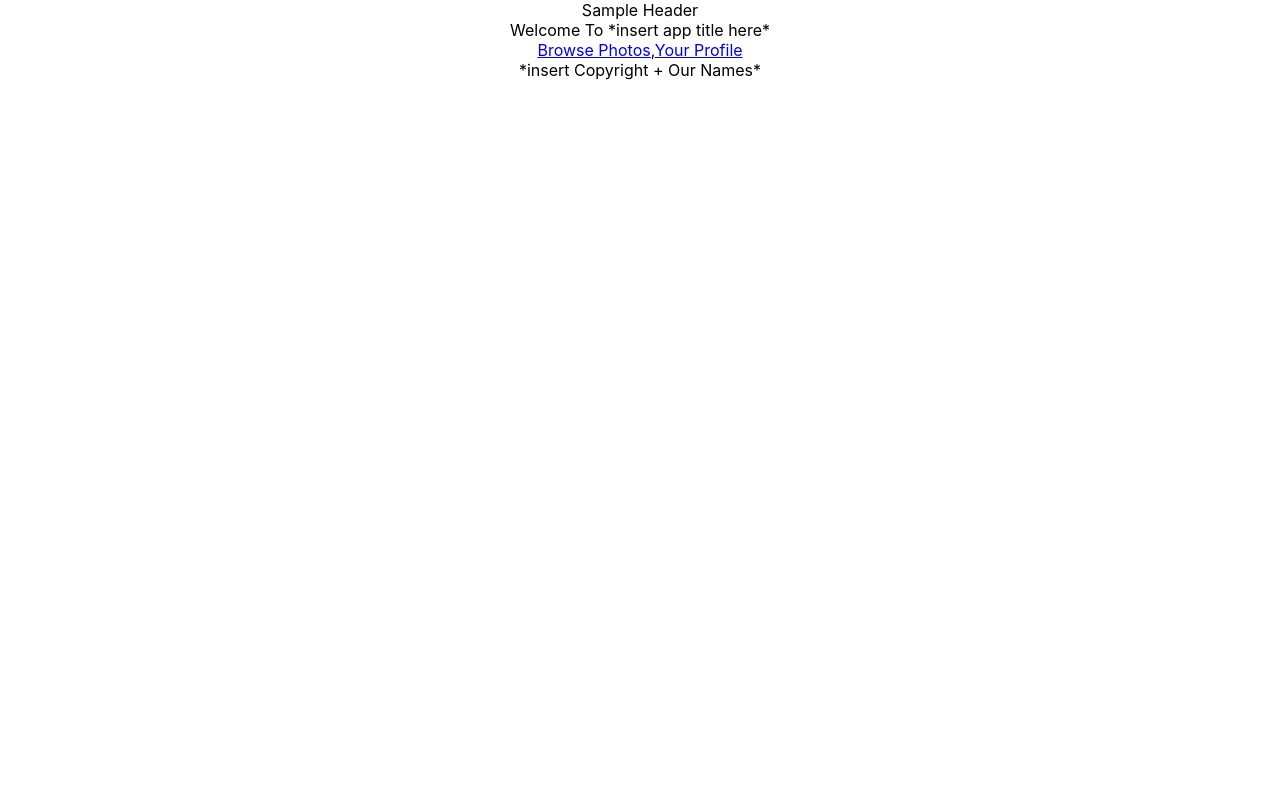
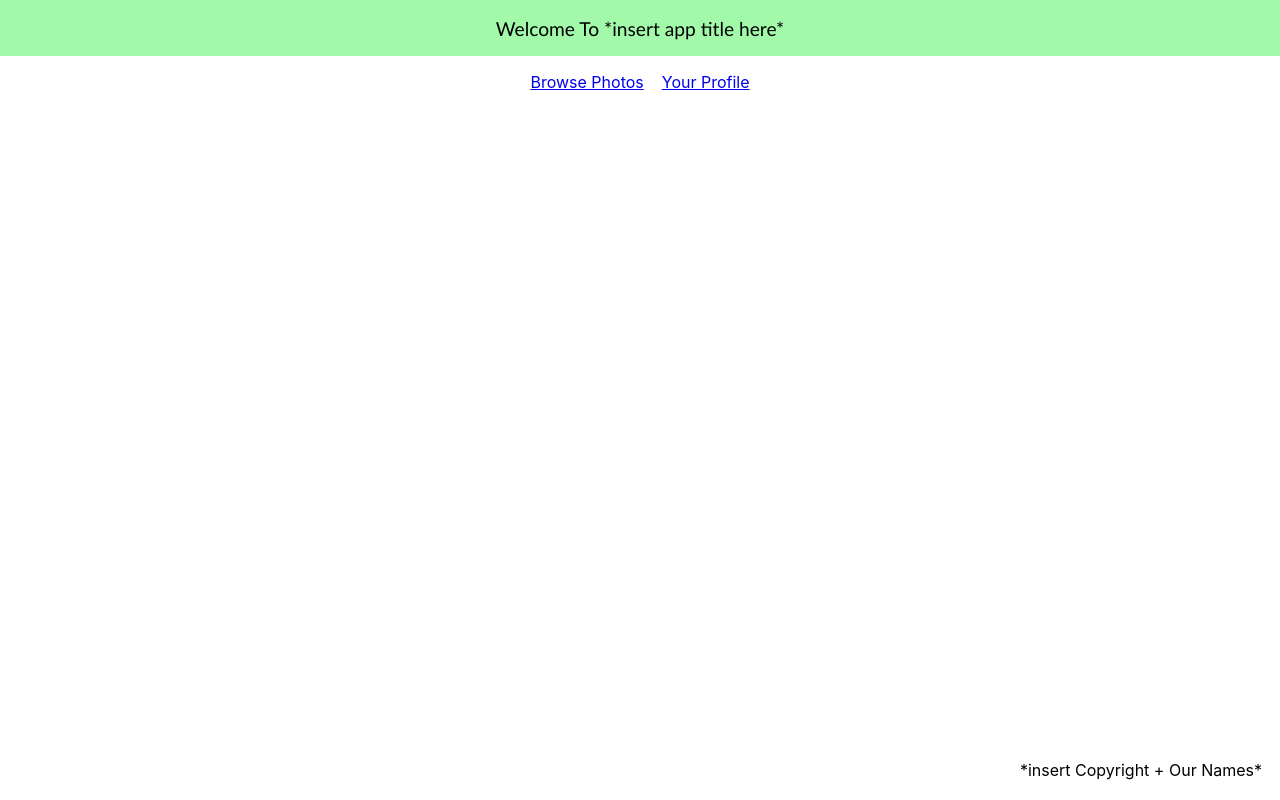
Before and after one commit to dpayba/PhotoPhinder, a React (Create React App) app in the folder cs35l-project-react-app/: page / in a window 1280 px wide. Built offline with nearby package versions, Linux system fonts and the light colour scheme.

Commit message:
App CSS Updates
Made a clean (imo) header for the app class. Lmk what you guys think. Also created a page-container for relavtive stuff while scrolling (like the footer).

```diff
--- a/cs35l-project-react-app/src/App.css
+++ b/cs35l-project-react-app/src/App.css
@@ -16,3 +16,34 @@
     width: 50%;
     margin: auto;
 }
+
+.App-header
+{
+  text-align: center;
+  align-items: center;
+  justify-content: center;
+  flex-direction: column;
+  font-family:'Gill Sans', 'Gill Sans MT', Calibri, 'Trebuchet MS', sans-serif;
+  font-size: larger;
+  color: black;
+  background-color: rgba(99, 245, 111, 0.589);
+  display: flex;
+  min-height: 7vh;
+}
+
+/* I thought this was a nice header layout. Tell me what you guys think. --Rowan */
+
+.page-container
+{
+  position: relative;
+  min-height: 100vh;
+}
+
+.App-footer
+{
+  text-align: right;
+  position: absolute;
+  bottom: 0;
+  width: 100%;
+  height: 2.5rem;
+}
--- a/cs35l-project-react-app/src/App.js
+++ b/cs35l-project-react-app/src/App.js
@@ -5,10 +5,11 @@ import Routes from './routes';
 const App = () => {
     return (
         <div className="App">
-            <header className="App-header">Sample Header</header>
             <Routes />
         </div>
     );
 };
 
 export default App;
+
+//each page should have its own header
--- a/cs35l-project-react-app/src/frontpage.js
+++ b/cs35l-project-react-app/src/frontpage.js
@@ -11,11 +11,13 @@ class Frontpage extends Component
     render()
     {
         return(
-        <div>
+        <div id="page-container">
             <header className="App-header">Welcome To *insert app title here*</header>
-            <Link className="App" to="/feed">Browse Photos</Link>,
+            <p></p>
+            <Link className="App" to="/feed">Browse Photos</Link>
+            &nbsp;&nbsp;&nbsp;&nbsp;
             <Link className="App" to="/my-profile">Your Profile</Link>
-            <footer>*insert Copyright + Our Names*</footer>
+            <footer className="App-footer">*insert Copyright + Our Names*&nbsp;&nbsp;&nbsp;&nbsp;</footer>
         </div>
         );
     }
--- a/cs35l-project-react-app/src/routes.js
+++ b/cs35l-project-react-app/src/routes.js
@@ -1,6 +1,5 @@
 import React, { Component } from 'react';
 import { Switch, Route, Redirect } from 'react-router-dom';
-import App from './App';
 import Frontpage from './frontpage';
 import { Feed, PostCreator } from './components/posts.js';
 import { SignIn } from './components/auth.js';
```
